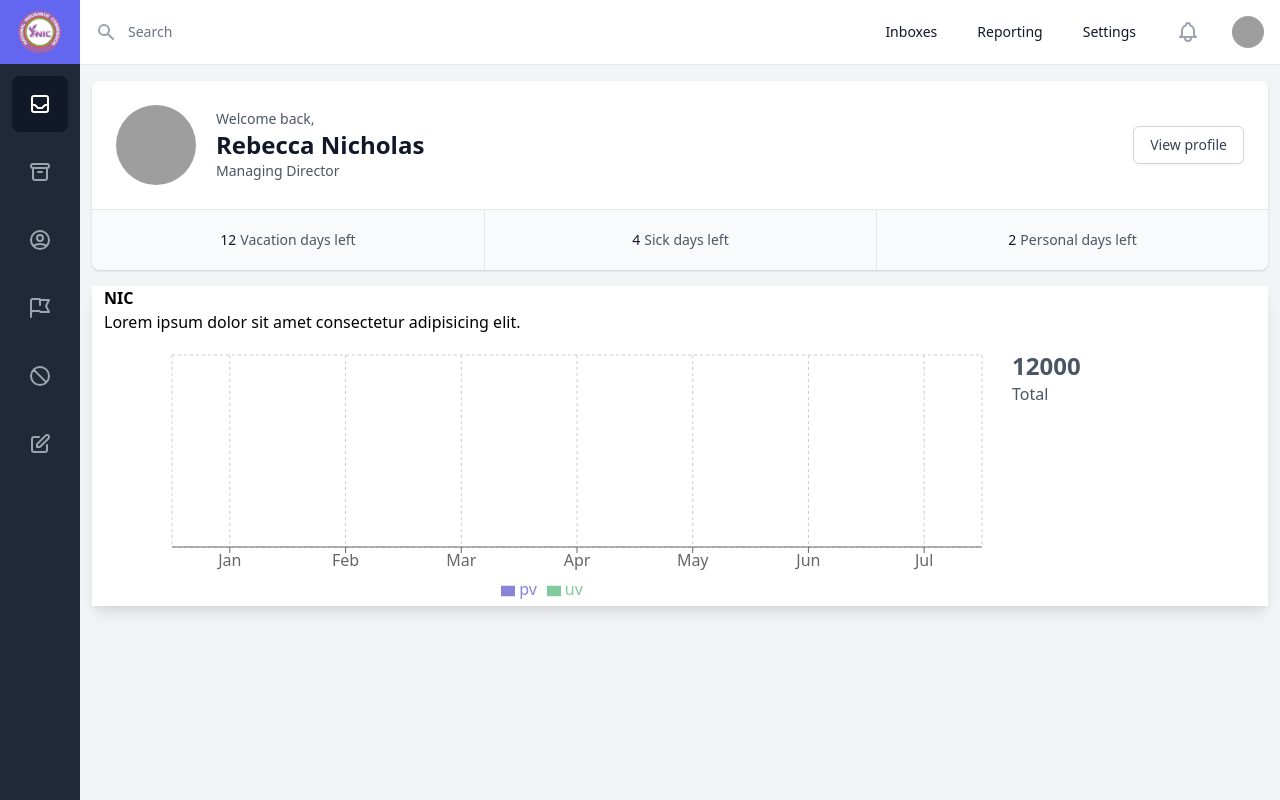
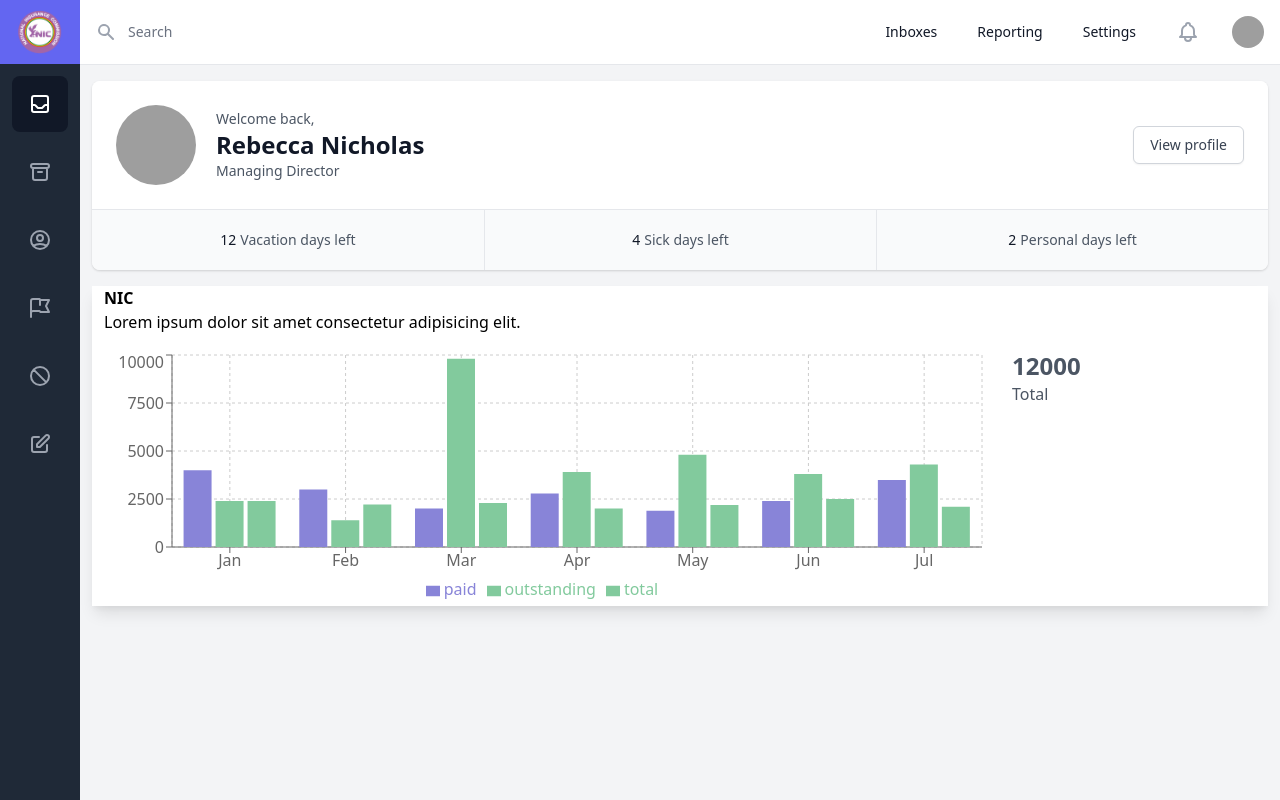
Before and after one commit to Khoby-790/template-nic, a React (Create React App) app: page / in a window 1280 px wide. Built offline with nearby package versions, Linux system fonts and the light colour scheme; grey boxes are pictures that could not be loaded.

Commit message:
--- Auto-Git Commit ---

```diff
--- a/src/pages/NewDashboard/NewDashboard.tsx
+++ b/src/pages/NewDashboard/NewDashboard.tsx
@@ -85,8 +85,9 @@ const NewDashboard = (props: Props) => {
                                 <YAxis />
                                 <Tooltip />
                                 <Legend />
-                                <Bar dataKey="pv" fill="#8884d8" />
-                                <Bar dataKey="uv" fill="#82ca9d" />
+                                <Bar dataKey="paid" fill="#8884d8" />
+                                <Bar dataKey="outstanding" fill="#82ca9d" />
+                                <Bar dataKey="total" fill="#82ca9d" />
                             </BarChart>
                         </ResponsiveContainer>
                     </div>
```
